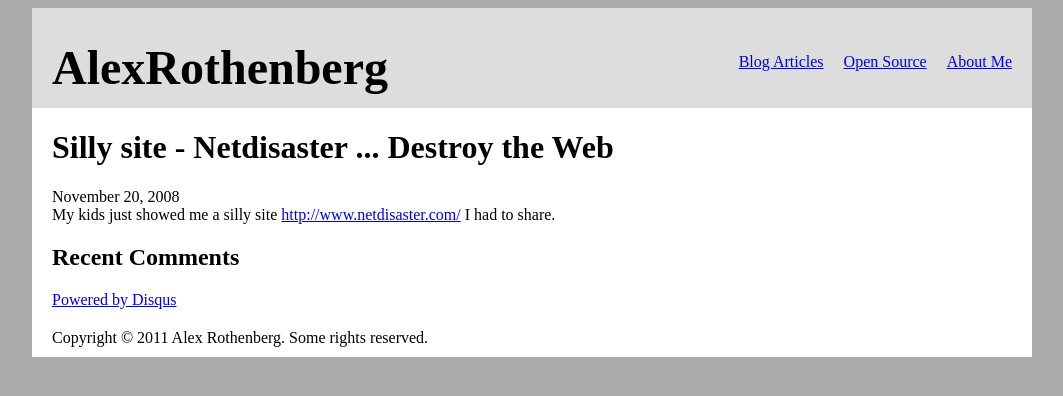
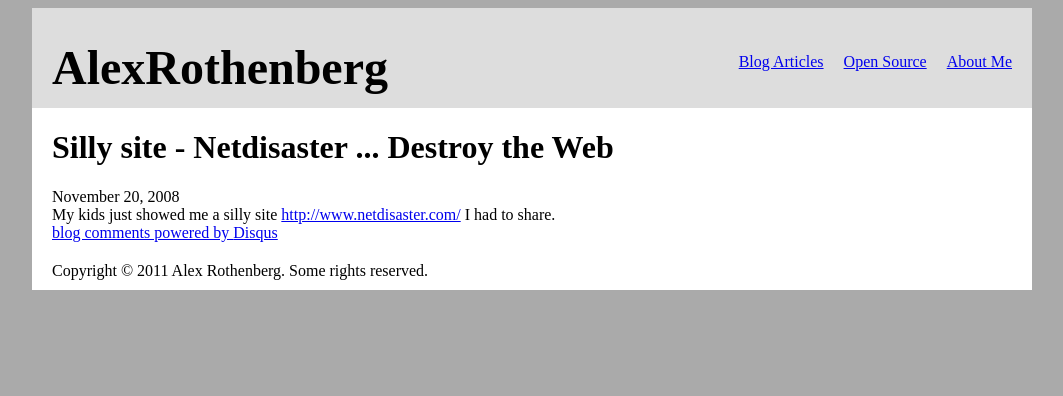
Before and after one commit to alexrothenberg/alexrothenberg.github.com, a Jekyll site: the page built from _posts/2008-11-20-silly-site-netdisaster-destroy-web.html, in a window 1280 px wide. Shown: the top 396 px of the page, without its empty margins (108-1171 px from the left). Built offline with Jekyll 4.4.1, drawn with Linux system fonts in a browser that asks for light colours; comment, search, counter and statistics services are not loaded; some of the changed lines change nothing that is shown.

Commit message:
changed disqus link

```diff
--- a/_layouts/post.html
+++ b/_layouts/post.html
@@ -9,4 +9,21 @@
 {{ content }}
 </div>
 
-<div id="recentcomments" class="dsq-widget"><h2 class="dsq-widget-title">Recent Comments</h2><script type="text/javascript" src="http://alexrothenberg.disqus.com/recent_comments_widget.js?num_items=5&hide_avatars=0&avatar_size=32&excerpt_length=200"></script></div><a href="http://disqus.com/">Powered by Disqus</a>
+<div id="disqus_thread"></div>
+<script type="text/javascript">
+    /* * * CONFIGURATION VARIABLES: EDIT BEFORE PASTING INTO YOUR WEBPAGE * * */
+    var disqus_shortname = 'alexrothenberg'; // required: replace example with your forum shortname
+
+    // The following are highly recommended additional parameters. Remove the slashes in front to use.
+    // var disqus_identifier = 'unique_dynamic_id_1234';
+    // var disqus_url = 'http://example.com/permalink-to-page.html';
+
+    /* * * DON'T EDIT BELOW THIS LINE * * */
+    (function() {
+        var dsq = document.createElement('script'); dsq.type = 'text/javascript'; dsq.async = true;
+        dsq.src = 'http://' + disqus_shortname + '.disqus.com/embed.js';
+        (document.getElementsByTagName('head')[0] || document.getElementsByTagName('body')[0]).appendChild(dsq);
+    })();
+</script>
+<noscript>Please enable JavaScript to view the <a href="http://disqus.com/?ref_noscript">comments powered by Disqus.</a></noscript>
+<a href="http://disqus.com" class="dsq-brlink">blog comments powered by <span class="logo-disqus">Disqus</span></a>
```
